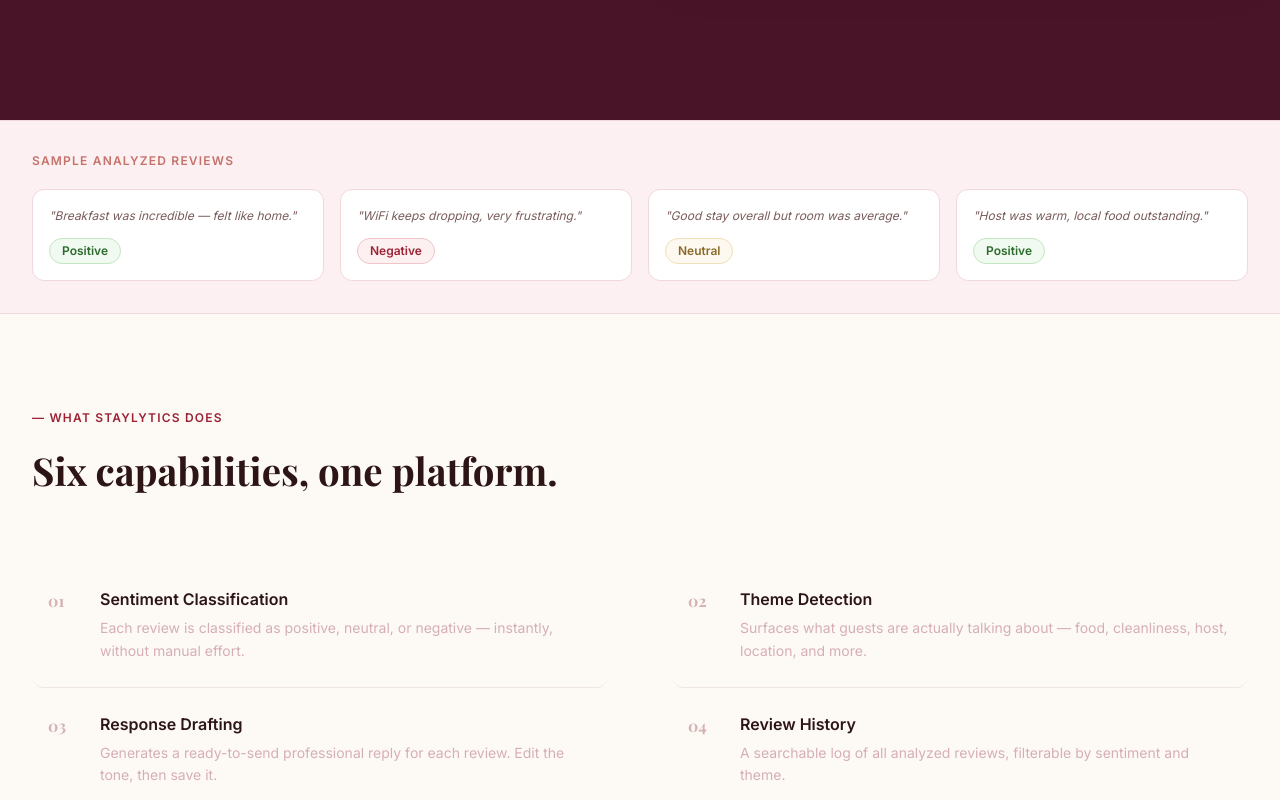
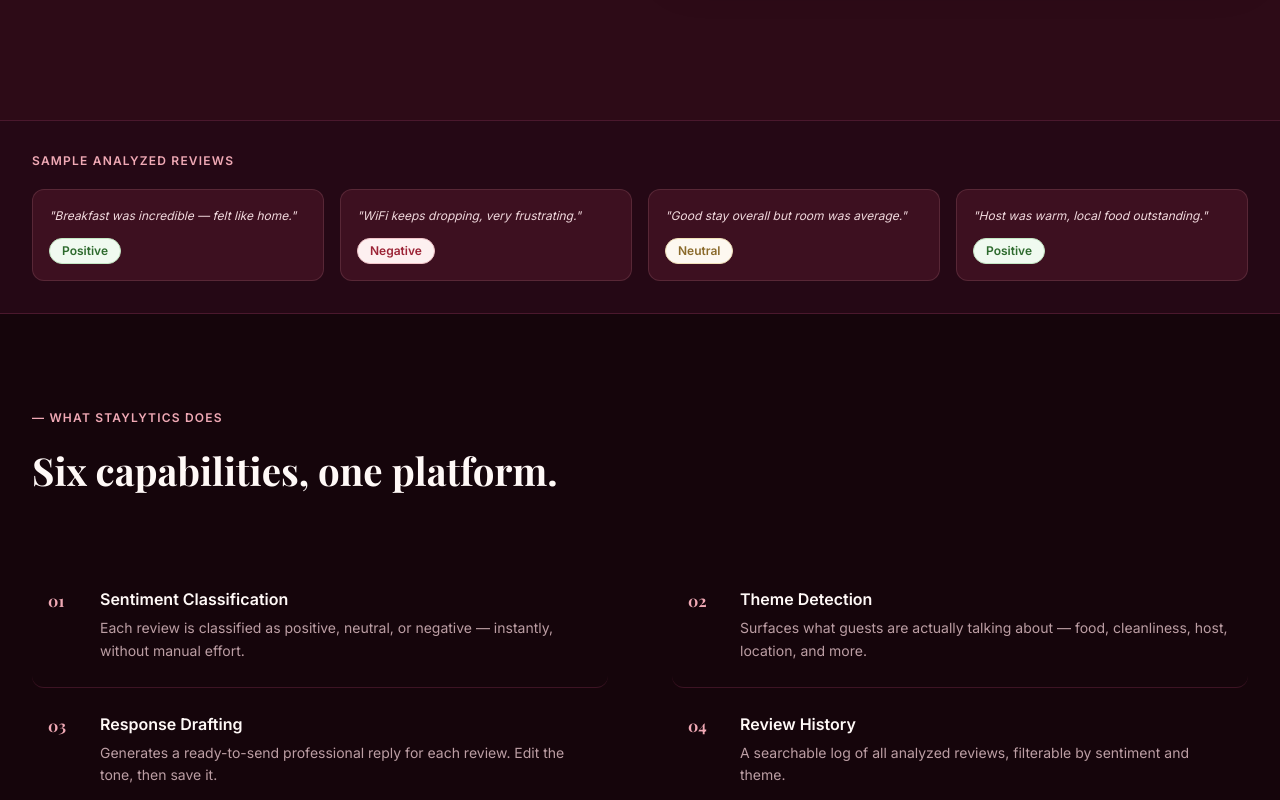
Before and after one commit to saam-07/Staylytics, a React (Vite) app in the folder frontend/: page / in a window 1280 px wide. Shown: the part 680-1480 px from the top of the page. Built offline with nearby package versions, Linux system fonts and the light colour scheme; no server answers.

Commit message:
fixing dark theme

```diff
--- a/frontend/src/App.jsx
+++ b/frontend/src/App.jsx
@@ -15,8 +15,8 @@
   return (
     <BrowserRouter>
       <div
-        className="min-h-screen flex flex-col"
-        style={{ backgroundColor: "#fdfaf6" }}
+        className="min-h-screen flex flex-col transition-colors duration-300"
+        style={{ backgroundColor: "var(--bg-page)", color: "var(--text-dark)" }}
       >
         <Navbar />
 
--- a/frontend/src/components/FeatureCard.jsx
+++ b/frontend/src/components/FeatureCard.jsx
@@ -1,10 +1,10 @@
 export default function Card({ number, title, description }) {
   return (
-    <div className="flex gap-5 py-6 border-b last:border-none group hover:bg-red-50 px-4 rounded-xl transition-colors duration-200"
-      style={{ borderColor: "#f0e6e0" }}>
+    <div className="flex gap-5 py-6 border-b last:border-none group feature-card px-4 rounded-xl"
+      style={{ borderColor: "var(--border-main)" }}>
 
       <span className="font-bold text-base shrink-0 w-8 pt-0.5"
-        style={{ fontFamily: "'Playfair Display', serif", color: "#d4b0b0" }}>
+        style={{ fontFamily: "'Playfair Display', serif", color: "var(--text-accent)" }}>
         {number}
       </span>
 
--- a/frontend/src/components/ui/Button.jsx
+++ b/frontend/src/components/ui/Button.jsx
@@ -25,19 +25,19 @@
 
   const variants = {
     primary: {
-      backgroundColor: "#9b2335",
+      backgroundColor: "var(--btn-primary)",
       color: "#ffffff",
-      border: "1px solid #9b2335",
+      border: "1px solid var(--btn-primary)",
     },
     secondary: {
       backgroundColor: "transparent",
-      color: "#9b2335",
-      border: "1px solid #9b2335",
+      color: "var(--btn-primary)",
+      border: "1px solid var(--btn-primary)",
     },
     ghost: {
       backgroundColor: "transparent",
-      color: "#7a5c5c",
-      border: "1px solid #f0e6e0",
+      color: "var(--text-muted)",
+      border: "1px solid var(--border-main)",
     },
   };
 
--- a/frontend/src/components/ui/Input.jsx
+++ b/frontend/src/components/ui/Input.jsx
@@ -24,7 +24,7 @@
       {label && (
         <label
           className="text-sm font-semibold"
-          style={{ color: "#2d1515" }}
+          style={{ color: "var(--text-primary)" }}
         >
           {label}
         </label>
@@ -40,28 +40,28 @@
                    transition-all duration-200
                    disabled:opacity-50 disabled:cursor-not-allowed"
         style={{
-          border: error ? "1px solid #9b2335" : "1px solid #f0e6e0",
-          backgroundColor: disabled ? "#fdf5f0" : "#ffffff",
-          color: "#2d1515",
+          border: error ? "1px solid var(--btn-primary)" : "1px solid var(--border-main)",
+          backgroundColor: disabled ? "var(--bg-page)" : "var(--bg-inner)",
+          color: "var(--text-primary)",
           boxShadow: "none",
         }}
         onFocus={(e) => {
-          e.target.style.border = `1px solid ${error ? "#9b2335" : "#c4736a"}`;
-          e.target.style.boxShadow = `0 0 0 3px ${error ? "rgba(155,35,53,0.1)" : "rgba(196,115,106,0.1)"}`;
+          e.target.style.border = `1px solid ${error ? "var(--btn-primary)" : "var(--text-accent)"}`;
+          e.target.style.boxShadow = `0 0 0 3px ${error ? "rgba(155,35,53,0.15)" : "var(--border-card)"}`;
         }}
         onBlur={(e) => {
-          e.target.style.border = `1px solid ${error ? "#9b2335" : "#f0e6e0"}`;
+          e.target.style.border = `1px solid ${error ? "var(--btn-primary)" : "var(--border-main)"}`;
           e.target.style.boxShadow = "none";
         }}
       />
 
       {error && (
-        <p className="text-xs font-medium" style={{ color: "#9b2335" }}>
+        <p className="text-xs font-medium" style={{ color: "var(--btn-primary)" }}>
           {error}
         </p>
       )}
       {hint && !error && (
-        <p className="text-xs" style={{ color: "#7a5c5c" }}>
+        <p className="text-xs" style={{ color: "var(--text-muted)" }}>
           {hint}
         </p>
       )}
--- a/frontend/src/components/ui/Loader.jsx
+++ b/frontend/src/components/ui/Loader.jsx
@@ -15,10 +15,10 @@
     <div className="flex flex-col items-center gap-3">
       <div
         className={`${sizes[size]} rounded-full animate-spin`}
-        style={{ borderColor: "#f0e6e0", borderTopColor: "#9b2335" }}
+        style={{ borderColor: "var(--border-main)", borderTopColor: "var(--btn-primary)" }}
       />
       {label && (
-        <p className="text-sm font-medium" style={{ color: "#7a5c5c" }}>
+        <p className="text-sm font-medium" style={{ color: "var(--text-muted)" }}>
           {label}
         </p>
       )}
@@ -28,7 +28,7 @@
   if (fullPage) {
     return (
       <div className="fixed inset-0 z-50 flex items-center justify-center"
-        style={{ backgroundColor: "rgba(253,250,246,0.8)", backdropFilter: "blur(4px)" }}>
+        style={{ backgroundColor: "color-mix(in srgb, var(--bg-page) 80%, transparent)", backdropFilter: "blur(4px)" }}>
         {spinner}
       </div>
     );
--- a/frontend/src/index.css
+++ b/frontend/src/index.css
@@ -19,30 +19,29 @@
   transition: background-color 0.3s ease, color 0.3s ease;
 }
 
-/* ── DARK THEME (default) ── */
 :root,
 [data-theme="dark"] {
-  --bg-hero: #4a1428;
-  --bg-page: #fdfaf6;
-  --bg-card: #7a2448;
-  --bg-inner: #3d1020;
-  --bg-section: #fdfaf6;
-  --bg-howitworks: #4a1428;
-  --bg-strip: #fdf0f2;
-  --bg-navbar: #ffffff;
+  --bg-page: #15050b;        /* Deep wine-black */
+  --bg-navbar: #1f0811;      /* Deep wine navbar */
+  --bg-hero: #2d0b17;        /* Dark wine hero */
+  --bg-card: #3d1020;        /* Medium dark wine card */
+  --bg-inner: #240713;       /* Deeper wine box */
+  --bg-section: #15050b;     /* Section background matching page */
+  --bg-howitworks: #1f0811;  /* Seamless dark section */
+  --bg-strip: #250815;       /* Warm dark rose strip */
+  --bg-footer: #15050b;      /* Footer background */
 
   --text-primary: #fff9f7;
---text-secondary: #f0d8dc;
---text-muted: #d6aeb6;
---text-accent: #f0a9b5;
-  --text-dark: #2d1515;
-  --bg-footer: #4a1428;
-  --border-main: #f0e6e0;
-  --border-strip: #f0d8dc;
-  --border-card: rgba(232,160,168,0.25);
---bg-howitworks: #4a1428;   /* same as footer — seamless */
+  --text-secondary: #f0d8dc;
+  --text-muted: #bc9ea4;
+  --text-accent: #f0a9b5;
+  --text-dark: #fff9f7;      /* Readable white text in dark mode */
 
-  --btn-primary: #9b2335;
+  --border-main: #3d1424;
+  --border-strip: #4a182d;
+  --border-card: rgba(240, 169, 181, 0.15);
+
+  --btn-primary: #b52c41;    /* Slightly more vibrant brand red for dark mode contrast */
 }
 
 /* ── LIGHT THEME ── */
@@ -68,3 +67,12 @@
   --bg-footer: #e8d0d5;
   --btn-primary: #9b2335;
 }
+
+/* Feature card styles to replace hardcoded Tailwind */
+.feature-card {
+  transition: background-color 0.2s ease, transform 0.2s ease;
+}
+
+.feature-card:hover {
+  background-color: var(--bg-inner) !important;
+}
--- a/frontend/src/pages/Home.jsx
+++ b/frontend/src/pages/Home.jsx
@@ -47,17 +47,17 @@
 
       {/* Sample Reviews */}
       <section
-        className="px-8 py-8"
+        className="px-8 py-8 transition-colors duration-300"
         style={{
-          backgroundColor: "#fdf0f2",
-          borderTop: "1px solid #f0d8dc",
-          borderBottom: "1px solid #f0d8dc",
+          backgroundColor: "var(--bg-strip)",
+          borderTop: "1px solid var(--border-strip)",
+          borderBottom: "1px solid var(--border-strip)",
         }}
       >
         <div className="max-w-7xl mx-auto">
           <p
             className="text-xs uppercase tracking-widest font-semibold mb-5"
-            style={{ color: "#c4736a" }}
+            style={{ color: "var(--text-accent)" }}
           >
             Sample analyzed reviews
           </p>
@@ -97,13 +97,13 @@
                 key={index}
                 className="rounded-xl px-4 py-4 flex flex-col gap-3"
                 style={{
-                  backgroundColor: "#fff",
-                  border: "1px solid #f0d8dc",
+                  backgroundColor: "var(--bg-card)",
+                  border: "1px solid var(--border-card)",
                 }}
               >
                 <p
                   className="text-xs italic leading-relaxed"
-                  style={{ color: "#7a5c5c" }}
+                  style={{ color: "var(--text-secondary)" }}
                 >
                   "{review.text}"
                 </p>
@@ -127,8 +127,8 @@
       {/* Features */}
 
       <section
-        className="py-24 px-8"
-        style={{ backgroundColor: "#fdfaf6" }}
+        className="py-24 px-8 transition-colors duration-300"
+        style={{ backgroundColor: "var(--bg-section)" }}
       >
         <div className="max-w-7xl mx-auto">
 
@@ -136,7 +136,7 @@
 
             <p
               className="text-xs font-semibold uppercase tracking-widest mb-4"
-              style={{ color: "#9b2335" }}
+              style={{ color: "var(--text-accent)" }}
             >
               — What Staylytics Does
             </p>
@@ -146,7 +146,7 @@
               style={{
                 fontFamily: "'Playfair Display', serif",
                 fontSize: "clamp(1.8rem,3vw,2.4rem)",
-                color: "#2d1515",
+                color: "var(--text-primary)",
               }}
             >
               Six capabilities, one platform.
@@ -172,7 +172,7 @@
         <div
           className="h-px"
           style={{
-            backgroundColor: "rgba(155,35,53,0.15)",
+            backgroundColor: "var(--border-main)",
           }}
         />
       </div>
```
Also changed, not shown: frontend/src/components/Navbar.jsx (+11 -11 lines), frontend/src/components/ui/Modal.jsx (+7 -7 lines), frontend/src/pages/Login.jsx (+11 -11 lines).
